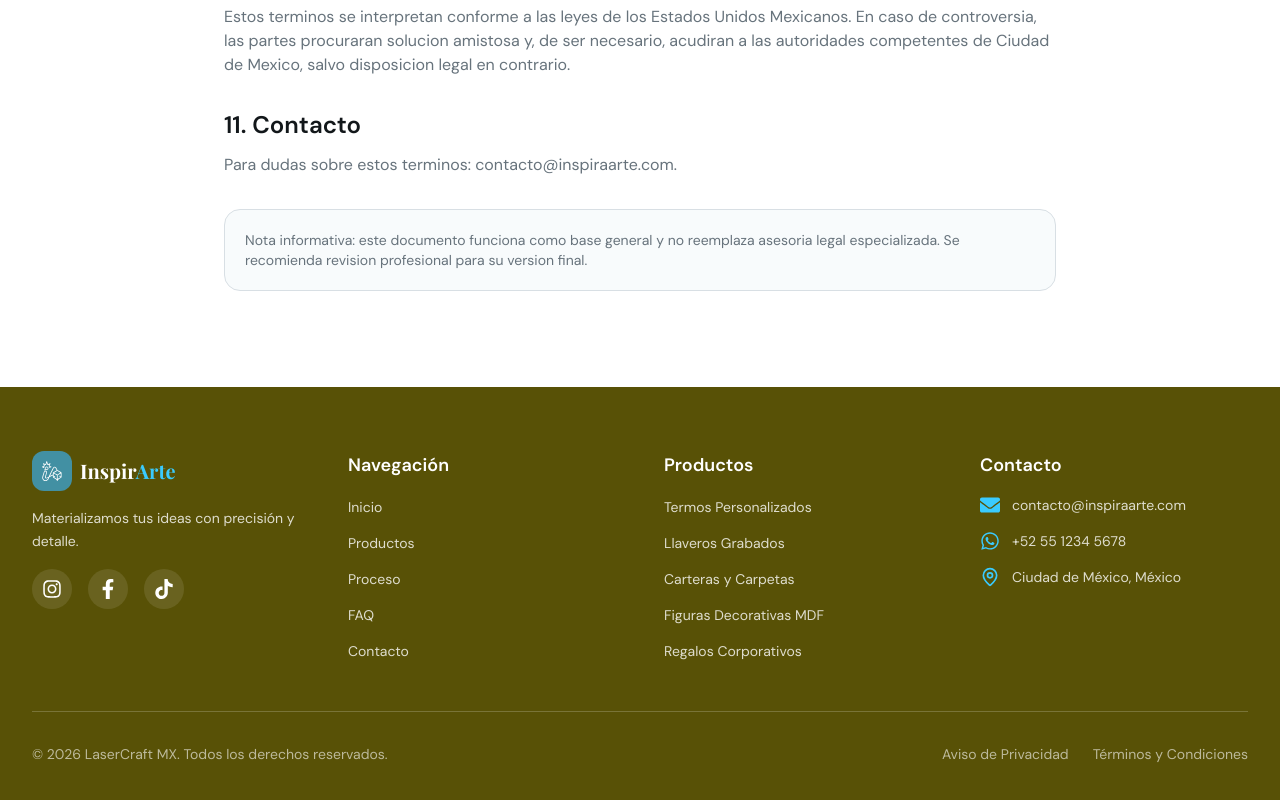
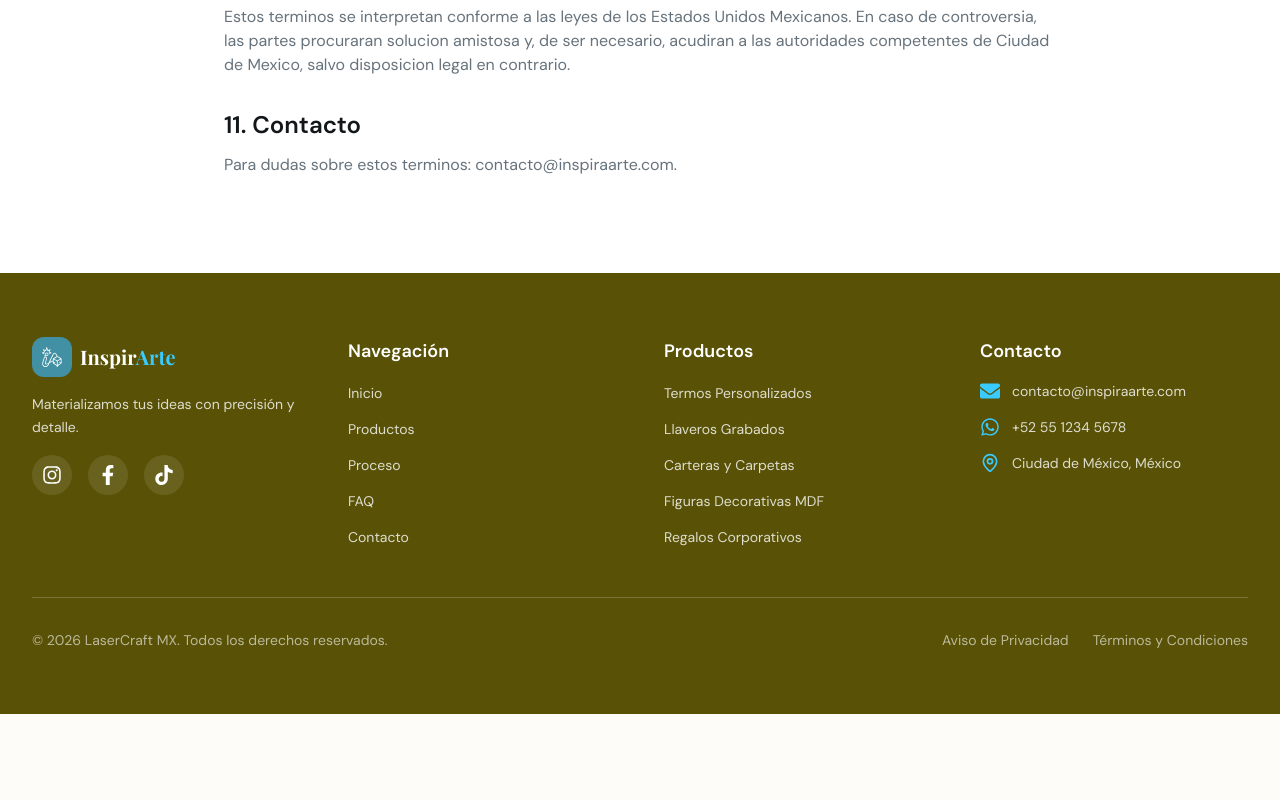
Before and after one commit to jojagawi/com.jojagawi.grabarte, a Next.js app: page /terminos-y-condiciones in a window 1280 px wide. Shown: the part 1767-2567 px from the top of the page. After the commit the page ends 2481 px from the top, so only its background shows below. Built offline with nearby package versions, Linux system fonts and the light colour scheme; a web font is replaced by a local one.

Commit message:
feat: remove informational disclaimer sections from page component

```diff
--- a/src/app/aviso-de-privacidad/page.tsx
+++ b/src/app/aviso-de-privacidad/page.tsx
@@ -145,12 +145,6 @@ export default function AvisoDePrivacidad() {
             </p>
           </section>
 
-          <section className="rounded-xl border border-border bg-muted/30 p-5">
-            <p className="text-sm text-muted-foreground">
-              Nota informativa: este contenido es una base operativa y no sustituye asesoria legal
-              profesional. Se recomienda revisarlo con un especialista para su adopcion final.
-            </p>
-          </section>
         </article>
       </div>
     </section>
--- a/src/app/terminos-y-condiciones/page.tsx
+++ b/src/app/terminos-y-condiciones/page.tsx
@@ -151,12 +151,6 @@ export default function TerminosYCondiciones() {
             </p>
           </section>
 
-          <section className="rounded-xl border border-border bg-muted/30 p-5">
-            <p className="text-sm text-muted-foreground">
-              Nota informativa: este documento funciona como base general y no reemplaza asesoria
-              legal especializada. Se recomienda revision profesional para su version final.
-            </p>
-          </section>
         </article>
       </div>
     </section>
```
